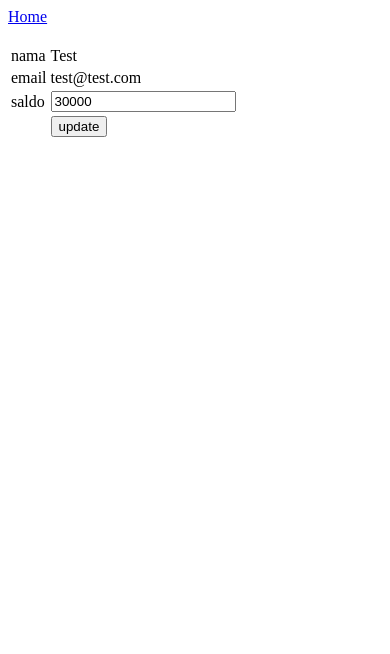
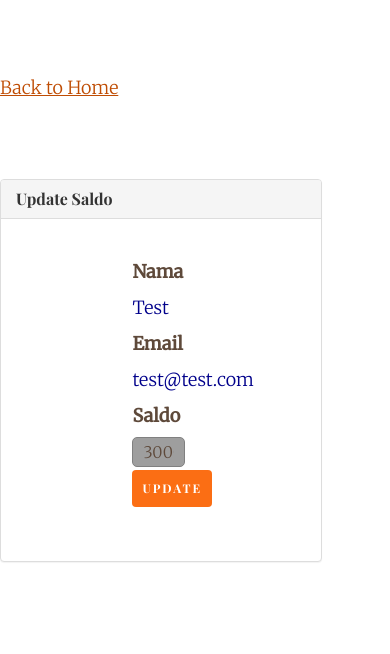
Before and after one commit to cerohawke88/NasgorKebonSirih, a PHP site: page /updatesaldo.php?id=1 in a window 390 px wide. Shown: the top 654 px of the page. Run offline with PHP 8.4, Linux system fonts and the light colour scheme; data comes from the database, SQL or seed files in the repository; some libraries are stand-ins or nearby versions; some web fonts are replaced; grey boxes are pictures that could not be loaded.

Commit message:
Final Version. Alhamdulilla ya Allah

```diff
--- a/add.php
+++ b/add.php
@@ -64,12 +64,12 @@ $menu = $db->runQuery("SELECT * FROM menu");
 							<div class="form-group">
 								<div class="input-group">
 									<label>Jenis</label>
-									<input type="text" name="jenis">
-									<!-- <select name="jenis">
+									<!-- <input type="text" name="jenis"> -->
+									<select name="jenis">
 			                            <option value="Makanan">Makanan</option>
 			                            <option value="Minuman">Minuman</option>
 			                            <option value="Snack">Snack</option>
-			                        </select> -->
+			                        </select>
 								</div>
 								<div class="input-group">
 									<label>Nama Menu</label>
--- a/config.php
+++ b/config.php
@@ -47,6 +47,9 @@ class Config {
 			//redirect ke halaman login
 			header('location:login.php');
 		}
+		elseif ($_SESSION['username'] != "admin") {
+			header('location:login.php');
+		}
 	}
 }
 
--- a/invoice.php
+++ b/invoice.php
@@ -8,6 +8,7 @@ include 'config.php';
 $db = new Config();
 
 $total_harga = 0;
+// mengambil isi dari session menu_cart lalu foreach seluruh variabel yang diperlukan
 foreach($_SESSION["menu_cart"] as $keys => $values) {
     $menu = $values['nama'];
     $id_menu = $values['id'];
@@ -16,12 +17,11 @@ foreach($_SESSION["menu_cart"] as $keys => $values) {
     $total_harga = $total_harga + $harga;
 }
 
+// melakukan query terhadap variabel yang dibutuhkan pada invoice
 $username = $_SESSION['username'];
 $email = $db->runQuery("SELECT email FROM users WHERE username = '$username'");
-
 $orderBaru = $db->runQuery("SELECT id FROM orders WHERE username = '$username' ORDER BY waktu_ambil
     DESC LIMIT 1");
-
 $id_order = reset($orderBaru)['id'];
 $notes = $db->runQuery("SELECT catatan FROM orders WHERE id = '$id_order'");
 $waktu = $db->runQuery("SELECT waktu_ambil FROM orders WHERE id = '$id_order'");
@@ -129,11 +129,13 @@ if (isset($_SESSION['menu_cart'])):
 
 <?php
 else:
+// redirect ke halaman session-empty ketika sesi kosong atau sudah habis
 header('location: session-empty.php');
 endif
 ?>
 
 <?php
+// menghapus sesi setelah masuk invoice
 unset($_SESSION['menu_cart']);
 
 ?>
--- a/profile.php
+++ b/profile.php
@@ -13,6 +13,7 @@
 <head>
     <title>Akun Saya</title>
     <link href="//maxcdn.bootstrapcdn.com/bootstrap/3.3.0/css/bootstrap.min.css" rel="stylesheet" id="bootstrap-css">
+    <link rel="shortcut icon" href="images/food-menu.png">
     <script src="//maxcdn.bootstrapcdn.com/bootstrap/3.3.0/js/bootstrap.min.js"></script>
     <script src="//code.jquery.com/jquery-1.11.1.min.js"></script>
     <meta charset="utf-8">
--- a/proses-order.php
+++ b/proses-order.php
@@ -1,4 +1,5 @@
 <?php
+// proses memasukkan isi pesanan pada keranjang ke dalam sesi menu_cart
 
 session_start();
 
--- a/updatesaldo.php
+++ b/updatesaldo.php
@@ -1,6 +1,8 @@
 <?php
 session_start();
 require_once('config.php');
+require_once('libraries/helpers.php');
+render('header', array('title' => 'Update Saldo'));
 $db = new Config();
 $id = $_GET['id'];
 if ($_SERVER['REQUEST_METHOD'] === 'GET') {
@@ -12,36 +14,45 @@ if ($_SERVER['REQUEST_METHOD'] === 'POST') {
 
   	$db->runQuery("UPDATE users SET saldo='$saldo' WHERE id='$id'");
 
-  	echo "<font color='green'>Data added successfully.";
+  	$_SESSION['updatesaldo'] = 'Berhasil update data menu.';
 	header("location:user.php");
   	exit;
 }
 ?>
 <html>
 <body>
-	<a href="user.php">Home</a>
-	<br/><br/>
+	<div class="row">
+		<a href="tables.php" class="col-sm-6 col-sm-offset-4" style="display: flex; padding-top: 70px;">Back to Home</a>
+			<div class="col-sm-6 col-sm-offset-4" style="display: flex; align-items: center; height: 65vh">
+				<div class="panel panel-default">
+					<div class="panel-heading">
+						<h3 class="panel-title"><strong>Update Saldo</strong></h3>
+					</div>
+					<div class="panel-body">
+						<form action="updatesaldo.php?id=<?php echo $id ?>" method="post" name="update-saldo" class="col-sm-12" style="border: none">
+							<div class="form-group">
+								<?php foreach($users as $row) { ?>
+								<div class="input-group">
+									<label>Nama</label>
+									<a type="text" name="nama"><?php echo $row['username']?></a>
+								</div>
+								<div class="input-group">
+									<label>Email</label>
+									<a type="text" name="email"><?php echo $row['email']?></a>
+								</div>
+								<div class="input-group">
+									<label>Saldo</label>
+									<input type="text" name="saldo" value="<?php echo $row['saldo']?>">
+								</div>
+								<input type="hidden" name="id" value="<?php echo $row['id']?>">
+								<input type="submit" name="POST" class="btn btn-default" value="Update">
+							<?php } ?>
+							</div>
+						</form>
+					</div>
+				</div>
+			</div>
+		</div>
 
-	<form name="form2" method="post" action="updatesaldo.php?id=<?php echo $id ?>">
-		<table border="0">
-			<tr> <?php foreach($users as $row) { ?>
-				<td>nama</td>
-				<td><a type="text" name="nama"><?php echo $row['username']?></a></td>
-			</tr>
-			<tr>
-				<td>email</td>
-				<td><a type="text" name="email"><?php echo $row['email']?></a></td>
-			</tr>
-			<tr>
-				<td>saldo</td>
-				<td><input type="text" name="saldo" value="<?php echo $row['saldo']?>"></td>
-			</tr>
-			<tr>
-				<td><input type="hidden" name="id" value="<?php echo $row['id']?>"></td>
-				<?php } ?>
-				<td><input type="submit" name="POST" value="update"></td>
-			</tr>
-		</table>
-	</form>
 </body>
 </html>
```
Also changed, not shown: cart.php (+7 -0 lines), order.php (+10 -8 lines), partials/ajax.php (+9 -0 lines), proses-confirm-order.php (+6 -6 lines), tables.php (+6 -9 lines), user.php (+11 -9 lines), README.txt.
